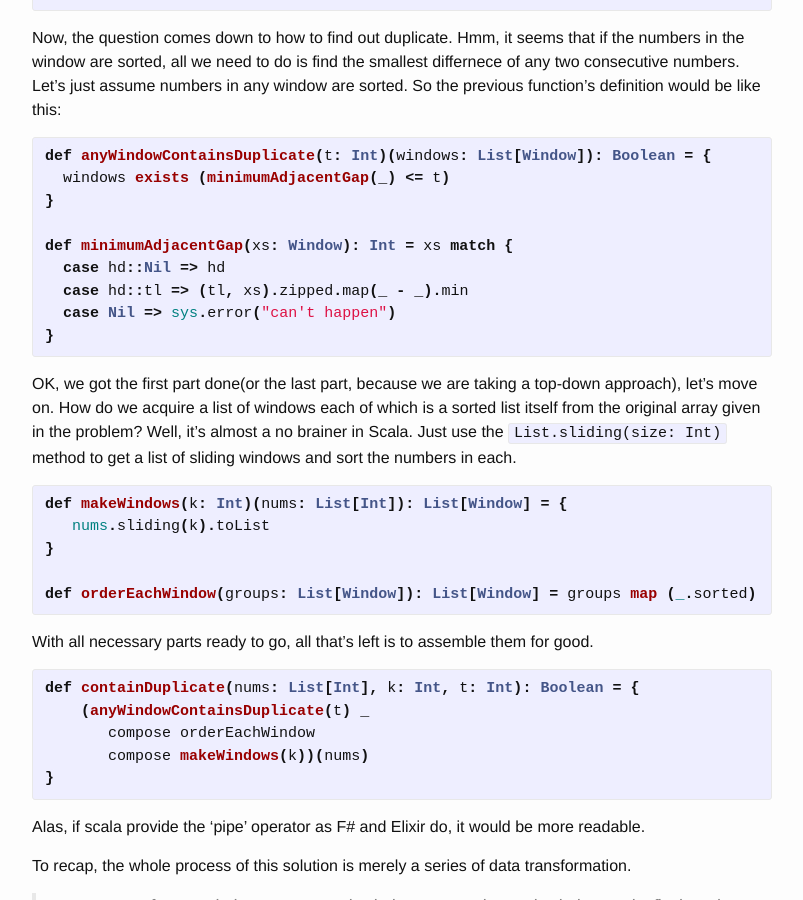
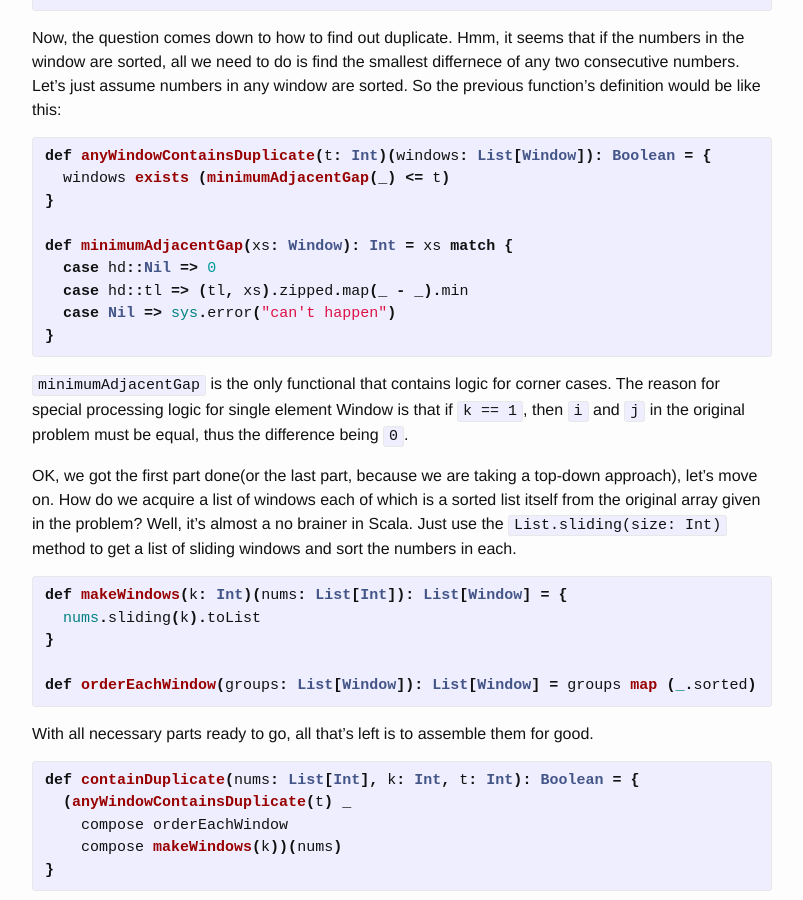
Before and after one commit to binshuohu/bishophu.github.io, a Jekyll site: the page built from _posts/2015-06-28-thinking-in-data-transformation.md, in a window 1280 px wide and 900 px high, scrolled down 1001 px. Shown: the whole window, without its empty margins (238-1041 px from the left). Built offline with Jekyll 4.4.1, drawn with Linux system fonts in a browser that asks for light colours.

Commit message:
fix code error

```diff
--- a/_posts/2015-06-28-thinking-in-data-transformation.md
+++ b/_posts/2015-06-28-thinking-in-data-transformation.md
@@ -38,17 +38,20 @@ def anyWindowContainsDuplicate(t: Int)(windows: List[Window]): Boolean = {
 }
 
 def minimumAdjacentGap(xs: Window): Int = xs match {
-  case hd::Nil => hd
+  case hd::Nil => 0
   case hd::tl => (tl, xs).zipped.map(_ - _).min
   case Nil => sys.error("can't happen")
 }
 {% endhighlight %}
 
+`minimumAdjacentGap` is the only functional that contains logic for corner cases. The reason for special processing logic for single element Window is that if `k == 1`, then `i` and `j` in the original problem must be equal, thus the difference being `0`.
+
+
 OK, we got the first part done(or the last part, because we are taking a top-down approach), let's move on. How do we acquire a list of windows each of which is a sorted list itself from the original array given in the problem? Well, it's almost a no brainer in Scala. Just use the `List.sliding(size: Int)` method to get a list of sliding windows and sort the numbers in each.
 
 {% highlight scala %}
 def makeWindows(k: Int)(nums: List[Int]): List[Window] = {
-   nums.sliding(k).toList
+  nums.sliding(k).toList
 }
 
 def orderEachWindow(groups: List[Window]): List[Window] = groups map (_.sorted)
@@ -58,9 +61,9 @@ With all necessary parts ready to go, all that's left is to assemble them for go
 
 {% highlight scala %}
 def containDuplicate(nums: List[Int], k: Int, t: Int): Boolean = {
-    (anyWindowContainsDuplicate(t) _
-       compose orderEachWindow
-       compose makeWindows(k))(nums)
+  (anyWindowContainsDuplicate(t) _
+    compose orderEachWindow
+    compose makeWindows(k))(nums)
 }
 {% endhighlight %}
 
```
